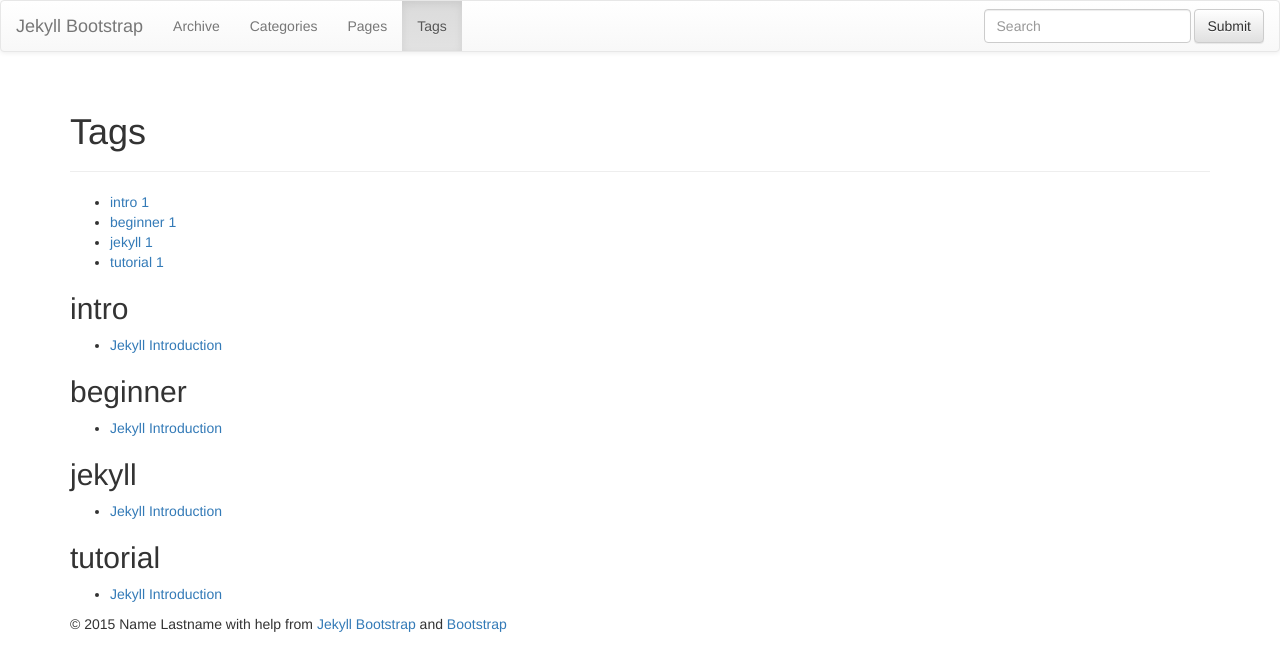
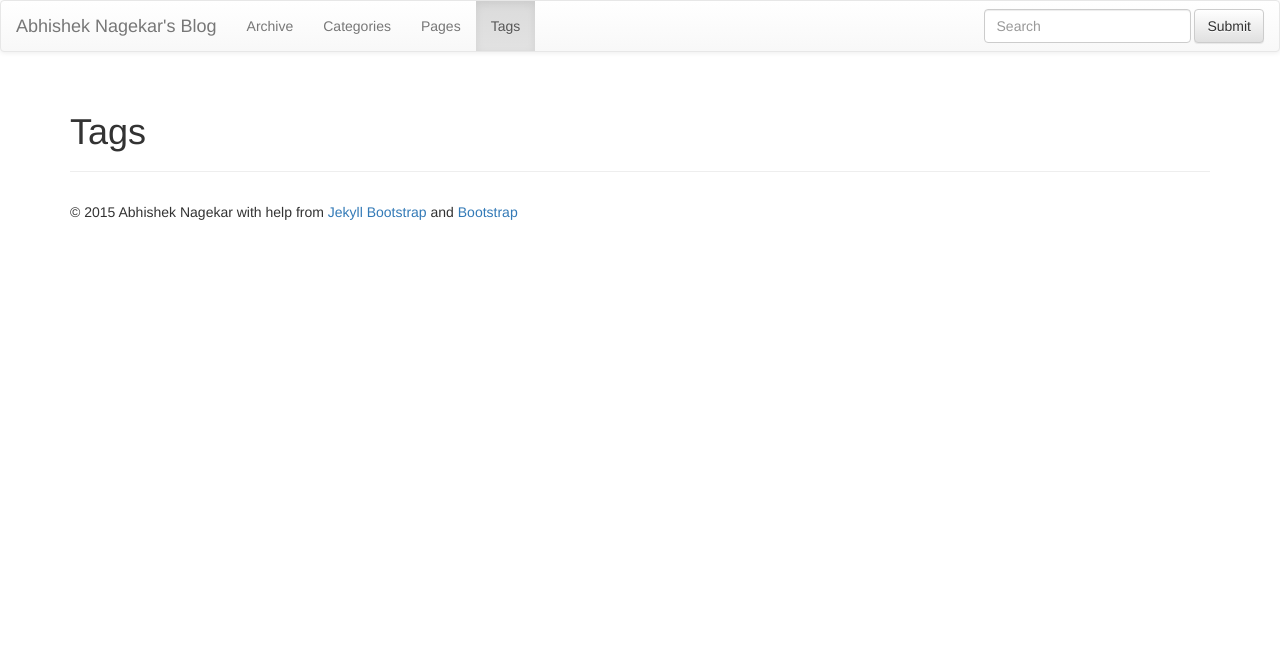
Before and after one commit to abhn/abhn.github.io, a Jekyll site: the page built from tags.html, in a window 1280 px wide. Shown: the top 671 px of the page. Built offline with Jekyll 4.4.1, drawn with Linux system fonts in a browser that asks for light colours; nearby versions of some CDN libraries; library files that are not in the unit come from our copies; part of the change alters nothing that is shown.

```diff
--- a/_config.yml
+++ b/_config.yml
@@ -8,14 +8,14 @@ highlighter: pygments
 # Themes are encouraged to use these universal variables
 # so be sure to set them if your theme uses them.
 #
-title : Jekyll Bootstrap
-tagline: Site Tagline
+title : Abhishek Nagekar's Blog
+tagline: Code, Science, Philosophy, Humor
 author :
-  name : Name Lastname
-  email : blah@email.test
-  github : username
-  twitter : username
-  feedburner : feedname
+  name : Abhishek Nagekar
+  email : abhishek@nagekar.com
+  github : abhn
+  twitter : abhisheknagekar
+  feedburner : AbhishekN
 
 # The production_url is only used when full-domain names are needed
 # such as sitemap.txt
@@ -25,7 +25,7 @@ author :
 # Else if you are pushing to username.github.io, replace with your username.
 # Finally if you are pushing to a GitHub project page, include the project name at the end.
 #
-production_url : http://username.github.io
+production_url : http://abhn.github.io
 
 # All Jekyll-Bootstrap specific configurations are namespaced into this hash
 #
@@ -82,36 +82,12 @@ JB :
   comments :
     provider : disqus
     disqus :
-      short_name : jekyllbootstrap
-    livefyre :
-      site_id : 123
-    intensedebate :
-      account : 123abc
-    facebook :
-      appid : 123
-      num_posts: 5
-      width: 580
-      colorscheme: light
-    duoshuo :
-      short_name : jekyllbootstrap
+      short_name : nagekar
 
   # Settings for analytics helper
   # Set 'provider' to the analytics provider you want to use.
   # Set 'provider' to false to turn analytics off globally.
   #
-  analytics :
-    provider : google
-    gauges :
-        site_id : 'SITE ID'
-    google :
-        tracking_id : 'UA-123-12'
-    getclicky :
-      site_id :
-    mixpanel :
-        token : '_MIXPANEL_TOKEN_'
-    piwik :
-        baseURL : 'myserver.tld/piwik' # Piwik installation address (without protocol)
-        idsite : '1'                   # the id of the site on Piwik
 
   # Settings for sharing helper.
   # Sharing is for things like tweet, plusone, like, reddit buttons etc.
--- a/_posts/core-samples/2011-12-29-jekyll-introduction.md
+++ /dev/null
@@ -1,412 +0,0 @@
----
-layout: post
-category : lessons
-tagline: "Supporting tagline"
-tags : [intro, beginner, jekyll, tutorial]
----
-{% include JB/setup %}
-
-This Jekyll introduction will outline specifically  what Jekyll is and why you would want to use it.
-Directly following the intro we'll learn exactly _how_ Jekyll does what it does.
-
-## Overview
-
-### What is Jekyll?
-
-Jekyll is a parsing engine bundled as a ruby gem used to build static websites from
-dynamic components such as templates, partials, liquid code, markdown, etc. Jekyll is known as "a simple, blog aware, static site generator".
-
-### Examples
-
-This website is created with Jekyll. [Other Jekyll websites](https://github.com/mojombo/jekyll/wiki/Sites).
-
-
-
-### What does Jekyll Do?
-
-Jekyll is a ruby gem you install on your local system.
-Once there you can call `jekyll --server` on a directory and provided that directory
-is setup in a way jekyll expects, it will do magic stuff like parse markdown/textile files,
-compute categories, tags, permalinks, and construct your pages from layout templates and partials.
-
-Once parsed, Jekyll stores the result in a self-contained static `_site` folder.
-The intention here is that you can serve all contents in this folder statically from a plain static web-server.
-
-You can think of Jekyll as a normalish dynamic blog but rather than parsing content, templates, and tags
-on each request, Jekyll does this once _beforehand_ and caches the _entire website_ in a folder for serving statically.
-
-### Jekyll is Not Blogging Software
-
-**Jekyll is a parsing engine.**
-
-Jekyll does not come with any content nor does it have any templates or design elements.
-This is a common source of confusion when getting started.
-Jekyll does not come with anything you actually use or see on your website - you have to make it.
-
-### Why Should I Care?
-
-Jekyll is very minimalistic and very efficient.
-The most important thing to realize about Jekyll is that it creates a static representation of your website requiring only a static web-server.
-Traditional dynamic blogs like Wordpress require a database and server-side code.
-Heavily trafficked dynamic blogs must employ a caching layer that ultimately performs the same job Jekyll sets out to do; serve static content.
-
-Therefore if you like to keep things simple and you prefer the command-line over an admin panel UI then give Jekyll a try.
-
-**Developers like Jekyll because we can write content like we write code:**
-
-- Ability to write content in markdown or textile in your favorite text-editor.
-- Ability to write and preview your content via localhost.
-- No internet connection required.
-- Ability to publish via git.
-- Ability to host your blog on a static web-server.
-- Ability to host freely on GitHub Pages.
-- No database required.
-
-# How Jekyll Works
-
-The following is a complete but concise outline of exactly how Jekyll works.
-
-Be aware that core concepts are introduced in rapid succession without code examples.
-This information is not intended to specifically teach you how to do anything, rather it
-is intended to give you the _full picture_ relative to what is going on in Jekyll-world.
-
-Learning these core concepts should help you avoid common frustrations and ultimately
-help you better understand the code examples contained throughout Jekyll-Bootstrap.
-
-
-## Initial Setup
-
-After [installing jekyll](/index.html#start-now) you'll need to format your website directory in a way jekyll expects.
-Jekyll-bootstrap conveniently provides the base directory format.
-
-### The Jekyll Application Base Format
-
-Jekyll expects your website directory to be laid out like so:
-
-    .
-    |-- _config.yml
-    |-- _includes
-    |-- _layouts
-    |   |-- default.html
-    |   |-- post.html
-    |-- _posts
-    |   |-- 2011-10-25-open-source-is-good.markdown
-    |   |-- 2011-04-26-hello-world.markdown
-    |-- _site
-    |-- index.html
-    |-- assets
-        |-- css
-            |-- style.css
-        |-- javascripts
-
-
-- **\_config.yml**
-	Stores configuration data.
-
-- **\_includes**
-	This folder is for partial views.
-
-- **\_layouts**
-	This folder is for the main templates your content will be inserted into.
-	You can have different layouts for different pages or page sections.
-
-- **\_posts**
-	This folder contains your dynamic content/posts.
-	the naming format is required to be `@YEAR-MONTH-DATE-title.MARKUP@`.
-
-- **\_site**
-	This is where the generated site will be placed once Jekyll is done transforming it.
-
-- **assets**
-	This folder is not part of the standard jekyll structure.
-	The assets folder represents _any generic_ folder you happen to create in your root directory.
-	Directories and files not properly formatted for jekyll will be left untouched for you to serve normally.
-
-(read more: <https://github.com/mojombo/jekyll/wiki/Usage>)
-
-
-### Jekyll Configuration
-
-Jekyll supports various configuration options that are fully outlined here:
-(<https://github.com/mojombo/jekyll/wiki/Configuration>)
-
-
-
-
-## Content in Jekyll
-
-Content in Jekyll is either a post or a page.
-These content "objects" get inserted into one or more templates to build the final output for its respective static-page.
-
-### Posts and Pages
-
-Both posts and pages should be written in markdown, textile, or HTML and may also contain Liquid templating syntax.
-Both posts and pages can have meta-data assigned on a per-page basis such as title, url path, as well as arbitrary custom meta-data.
-
-### Working With Posts
-
-**Creating a Post**
-Posts are created by properly formatting a file and placing it the `_posts` folder.
-
-**Formatting**
-A post must have a valid filename in the form `YEAR-MONTH-DATE-title.MARKUP` and be placed in the `_posts` directory.
-If the data format is invalid Jekyll will not recognize the file as a post. The date and title are automatically parsed from the filename of the post file.
-Additionally, each file must have [YAML Front-Matter](https://github.com/mojombo/jekyll/wiki/YAML-Front-Matter) prepended to its content.
-YAML Front-Matter is a valid YAML syntax specifying meta-data for the given file.
-
-**Order**
-Ordering is an important part of Jekyll but it is hard to specify a custom ordering strategy.
-Only reverse chronological and chronological ordering is supported in Jekyll.
-
-Since the date is hard-coded into the filename format, to change the order, you must change the dates in the filenames.
-
-**Tags**
-Posts can have tags associated with them as part of their meta-data.
-Tags may be placed on posts by providing them in the post's YAML front matter.
-You have access to the post-specific tags in the templates. These tags also get added to the sitewide collection.
-
-**Categories**
-Posts may be categorized by providing one or more categories in the YAML front matter.
-Categories offer more significance over tags in that they can be reflected in the URL path to the given post.
-Note categories in Jekyll work in a specific way.
-If you define more than one category you are defining a category hierarchy "set".
-Example:
-
-    ---
-    title :  Hello World
-    categories : [lessons, beginner]
-    ---
-
-This defines the category hierarchy "lessons/beginner". Note this is _one category_ node in Jekyll.
-You won't find "lessons" and "beginner" as two separate categories unless you define them elsewhere as singular categories.
-
-### Working With Pages
-
-**Creating a Page**
-Pages are created by properly formatting a file and placing it anywhere in the root directory or subdirectories that do _not_ start with an underscore.
-
-**Formatting**
-In order to register as a Jekyll page the file must contain [YAML Front-Matter](https://github.com/mojombo/jekyll/wiki/YAML-Front-Matter).
-Registering a page means 1) that Jekyll will process the page and 2) that the page object will be available in the `site.pages` array for inclusion into your templates.
-
-**Categories and Tags**
-Pages do not compute categories nor tags so defining them will have no effect.
-
-**Sub-Directories**
-If pages are defined in sub-directories, the path to the page will be reflected in the url.
-Example:
-
-    .
-    |-- people
-        |-- bob
-            |-- essay.html
-
-This page will be available at `http://yourdomain.com/people/bob/essay.html`
-
-
-**Recommended Pages**
-
-- **index.html**
-  You will always want to define the root index.html page as this will display on your root URL.
-- **404.html**
-  Create a root 404.html page and GitHub Pages will serve it as your 404 response.
-- **sitemap.html**
-  Generating a sitemap is good practice for SEO.
-- **about.html**
-  A nice about page is easy to do and gives the human perspective to your website.
-
-
-## Templates in Jekyll
-
-Templates are used to contain a page's or post's content.
-All templates have access to a global site object variable: `site` as well as a page object variable: `page`.
-The site variable holds all accessible content and metadata relative to the site.
-The page variable holds accessible data for the given page or post being rendered at that point.
-
-**Create a Template**
-Templates are created by properly formatting a file and placing it in the `_layouts` directory.
-
-**Formatting**
-Templates should be coded in HTML and contain YAML Front Matter.
-All templates can contain Liquid code to work with your site's data.
-
-**Rending Page/Post Content in a Template**
-There is a special variable in all templates named : `content`.
-The `content` variable holds the page/post content including any sub-template content previously defined.
-Render the content variable wherever you want your main content to be injected into your template:
-
-{% capture text %}...
-<body>
-  <div id="sidebar"> ... </div>
-  <div id="main">
-    |.{content}.|
-  </div>
-</body>
-...{% endcapture %}
-{% include JB/liquid_raw %}
-
-### Sub-Templates
-
-Sub-templates are exactly templates with the only difference being they
-define another "root" layout/template within their YAML Front Matter.
-This essentially means a template will render inside of another template.
-
-### Includes
-In Jekyll you can define include files by placing them in the `_includes` folder.
-Includes are NOT templates, rather they are just code snippets that get included into templates.
-In this way, you can treat the code inside includes as if it was native to the parent template.
-
-Any valid template code may be used in includes.
-
-
-## Using Liquid for Templating
-
-Templating is perhaps the most confusing and frustrating part of Jekyll.
-This is mainly due to the fact that Jekyll templates must use the Liquid Templating Language.
-
-### What is Liquid?
-
-[Liquid](https://github.com/Shopify/liquid) is a secure templating language developed by [Shopify](http://shopify.com).
-Liquid is designed for end-users to be able to execute logic within template files
-without imposing any security risk on the hosting server.
-
-Jekyll uses Liquid to generate the post content within the final page layout structure and as the primary interface for working with
-your site and post/page data.
-
-### Why Do We Have to Use Liquid?
-
-GitHub uses Jekyll to power [GitHub Pages](http://pages.github.com/).
-GitHub cannot afford to run arbitrary code on their servers so they lock developers down via Liquid.
-
-### Liquid is Not Programmer-Friendly.
-
-The short story is liquid is not real code and its not intended to execute real code.
-The point being you can't do jackshit in liquid that hasn't been allowed explicitly by the implementation.
-What's more you can only access data-structures that have been explicitly passed to the template.
-
-In Jekyll's case it is not possible to alter what is passed to Liquid without hacking the gem or running custom plugins.
-Both of which cannot be supported by GitHub Pages.
-
-As a programmer - this is very frustrating.
-
-But rather than look a gift horse in the mouth we are going to
-suck it up and view it as an opportunity to work around limitations and adopt client-side solutions when possible.
-
-**Aside**
-My personal stance is to not invest time trying to hack liquid. It's really unnecessary
-_from a programmer's_ perspective. That is to say if you have the ability to run custom plugins (i.e. run arbitrary ruby code)
-you are better off sticking with ruby. Toward that end I've built [Mustache-with-Jekyll](http://github.com/plusjade/mustache-with-jekyll)
-
-
-## Static Assets
-
-Static assets are any file in the root or non-underscored subfolders that are not pages.
-That is they have no valid YAML Front Matter and are thus not treated as Jekyll Pages.
-
-Static assets should be used for images, css, and javascript files.
-
-
-
-
-## How Jekyll Parses Files
-
-Remember Jekyll is a processing engine. There are two main types of parsing in Jekyll.
-
-- **Content parsing.**
-	This is done with textile or markdown.
-- **Template parsing.**
-  This is done with the liquid templating language.
-
-And thus there are two main types of file formats needed for this parsing.
-
-- **Post and Page files.**
-  All content in Jekyll is either a post or a page so valid posts and pages are parsed with markdown or textile.
-- **Template files.**
-	These files go in `_layouts` folder and contain your blogs **templates**. They should be made in HTML with the help of Liquid syntax.
-	Since include files are simply injected into templates they are essentially parsed as if they were native to the template.
-
-**Arbitrary files and folders.**
-Files that _are not_ valid pages are treated as static content and pass through
-Jekyll untouched and reside on your blog in the exact structure and format they originally existed in.
-
-### Formatting Files for Parsing.
-
-We've outlined the need for valid formatting using **YAML Front Matter**.
-Templates, posts, and pages all need to provide valid YAML Front Matter even if the Matter is empty.
-This is the only way Jekyll knows you want the file processed.
-
-YAML Front Matter must be prepended to the top of template/post/page files:
-
-    ---
-    layout: post
-    category : pages
-    tags : [how-to, jekyll]
-    ---
-
-    ... contents ...
-
-Three hyphens on a new line start the Front-Matter block and three hyphens on a new line end the block.
-The data inside the block must be valid YAML.
-
-Configuration parameters for YAML Front-Matter is outlined here:
-[A comprehensive explanation of YAML Front Matter](https://github.com/mojombo/jekyll/wiki/YAML-Front-Matter)
-
-#### Defining Layouts for Posts and Templates Parsing.
-
-The `layout` parameter in the YAML Front Matter defines the template file for which the given post or template should be injected into.
-If a template file specifies its own layout, it is effectively being used as a `sub-template.`
-That is to say loading a post file into a template file that refers to another template file with work in the way you'd expect; as a nested sub-template.
-
-
-
-
-
-## How Jekyll Generates the Final Static Files.
-
-Ultimately, Jekyll's job is to generate a static representation of your website.
-The following is an outline of how that's done:
-
-1. **Jekyll collects data.**
-  Jekyll scans the posts directory and collects all posts files as post objects. It then scans the layout assets and collects those and finally scans other directories in search of pages.
-
-2. **Jekyll computes data.**
-  Jekyll takes these objects, computes metadata (permalinks, tags, categories, titles, dates) from them and constructs one
-  big `site` object that holds all the posts, pages, layouts, and respective metadata.
-  At this stage your site is one big computed ruby object.
-
-3. **Jekyll liquifies posts and templates.**
-  Next jekyll loops through each post file and converts (through markdown or textile) and **liquifies** the post inside of its respective layout(s).
-  Once the post is parsed and liquified inside the the proper layout structure, the layout itself is "liquified".
-	**Liquification** is defined as follows: Jekyll initiates a Liquid template, and passes a simpler hash representation of the ruby site object as well as a simpler
-  hash representation of the ruby post object. These simplified data structures are what you have access to in the templates.
-
-3. **Jekyll generates output.**
-	Finally the liquid templates are "rendered", thereby processing any liquid syntax provided in the templates
-	and saving the final, static representation of the file.
-
-**Notes.**
-Because Jekyll computes the entire site in one fell swoop, each template is given access to
-a global `site` hash that contains useful data. It is this data that you'll iterate through and format
-using the Liquid tags and filters in order to render it onto a given page.
-
-Remember, in Jekyll you are an end-user. Your API has only two components:
-
-1. The manner in which you setup your directory.
-2. The liquid syntax and variables passed into the liquid templates.
-
-All the data objects available to you in the templates via Liquid are outlined in the **API Section** of Jekyll-Bootstrap.
-You can also read the original documentation here: <https://github.com/mojombo/jekyll/wiki/Template-Data>
-
-## Conclusion
-
-I hope this paints a clearer picture of what Jekyll is doing and why it works the way it does.
-As noted, our main programming constraint is the fact that our API is limited to what is accessible via Liquid and Liquid only.
-
-Jekyll-bootstrap is intended to provide helper methods and strategies aimed at making it more intuitive and easier to work with Jekyll =)
-
-**Thank you** for reading this far.
-
-## Next Steps
-
-Please take a look at [{{ site.categories.api.first.title }}]({{ BASE_PATH }}{{ site.categories.api.first.url }})
-or jump right into [Usage]({{ BASE_PATH }}{{ site.categories.usage.first.url }}) if you'd like.
```
